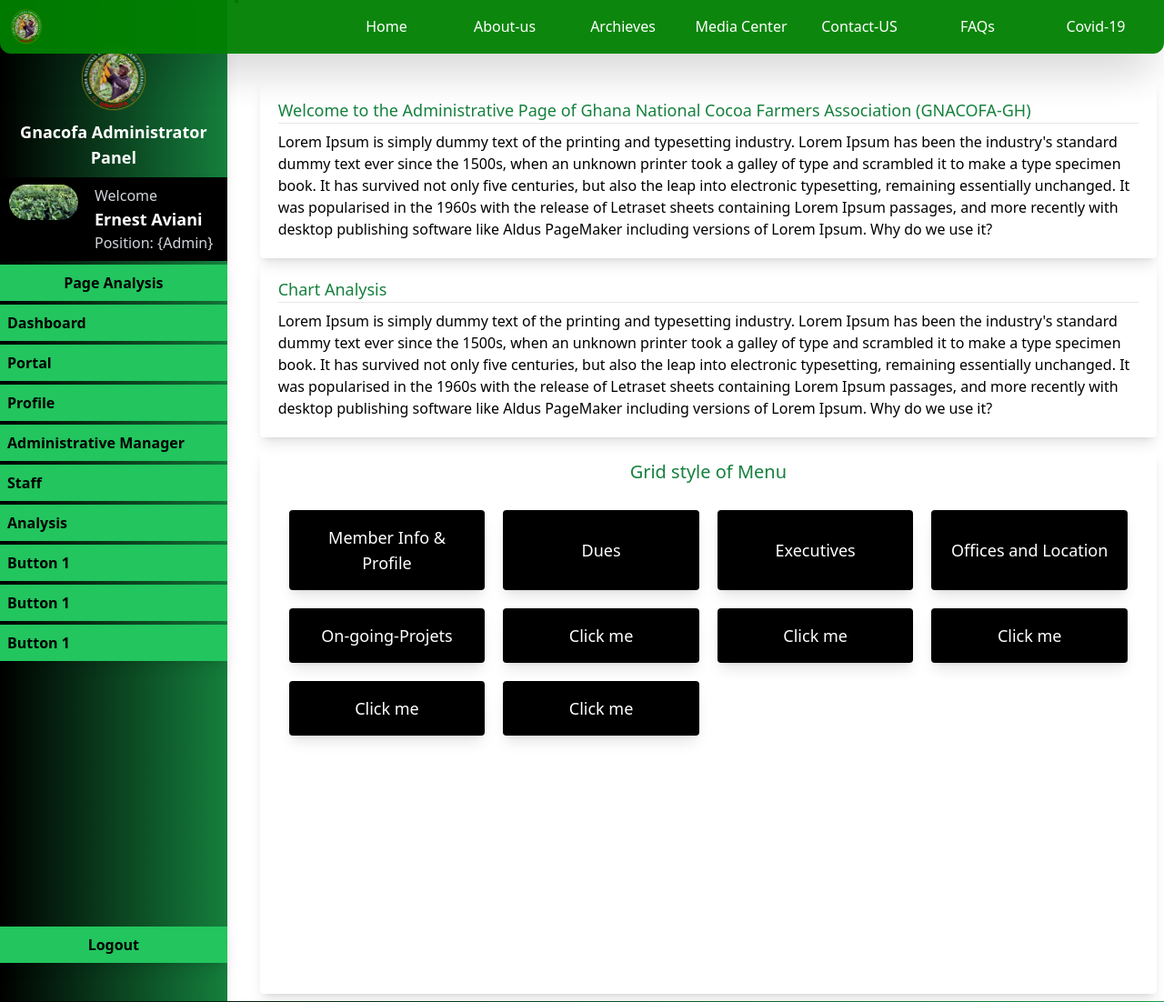
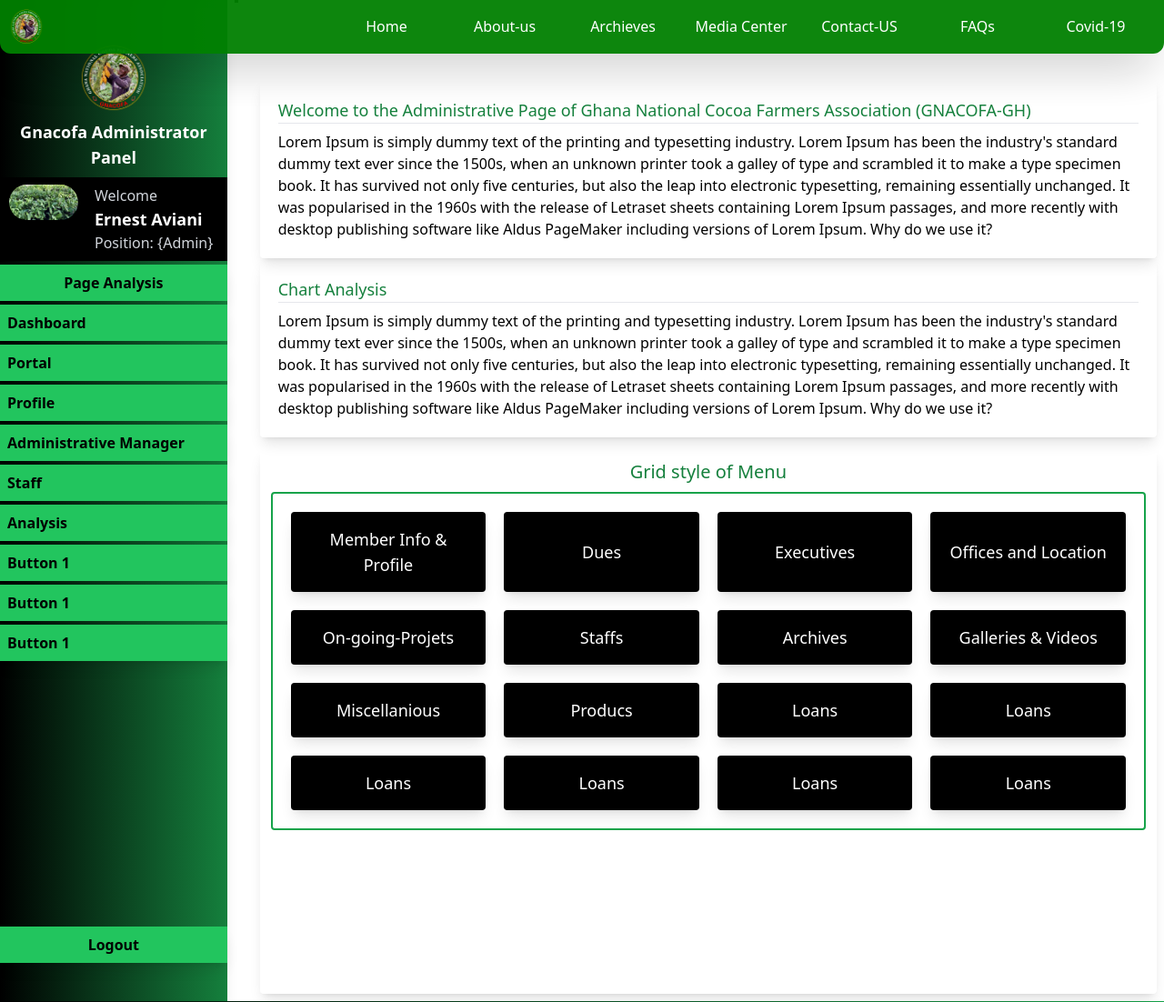
Before and after one commit to iDevpluxInc/gnacofa, a Django app: page /Admin/admin/ in a window 1280 px wide. Shown: the part 490-1592 px from the top of the page at 91% size. Run offline with Django 4.2, Linux system fonts and the light colour scheme; style sheets or scripts are compiled from the project's sources; some libraries are stand-ins or nearby versions.

Commit message:
alot changes

```diff
--- a/gnacofaweb/Admin/templates/main/admin-main.html
+++ b/gnacofaweb/Admin/templates/main/admin-main.html
@@ -82,18 +82,24 @@
                 </div>
                 <div class="p-3 mt-3 rounded shadow-lg" style="height: 600px;">
                     <p class="mb-2 flex justify-center text-green-700 text-xl">Grid style of Menu</p>
-                    <div class="p-5">
+                    <div class="p-5 rounded border-2 border-green-600">
                         <div class="grid grid-cols-4 gap-5">
                             <button class="p-4 bg-black hover:bg-red-700 hover:text-white text-white text-lg rounded shadow-lg">Member Info & Profile</button>
                             <button class="p-4 bg-black hover:bg-red-700 hover:text-white text-white text-lg rounded shadow-lg">Dues</button>
                             <button class="p-4 bg-black hover:bg-red-700 hover:text-white text-white text-lg rounded shadow-lg">Executives</button>
                             <button class="p-4 bg-black hover:bg-red-700 hover:text-white text-white text-lg rounded shadow-lg">Offices and Location</button>
                             <button class="p-4 bg-black hover:bg-red-700 hover:text-white text-white text-lg rounded shadow-lg">On-going-Projets</button>
-                            <button class="p-4 bg-black hover:bg-red-700 hover:text-white text-white text-lg rounded shadow-lg">Click me</button>
-                            <button class="p-4 bg-black hover:bg-red-700 hover:text-white text-white text-lg rounded shadow-lg">Click me</button>
-                            <button class="p-4 bg-black hover:bg-red-700 hover:text-white text-white text-lg rounded shadow-lg">Click me</button>
-                            <button class="p-4 bg-black hover:bg-red-700 hover:text-white text-white text-lg rounded shadow-lg">Click me</button>
-                            <button class="p-4 bg-black hover:bg-red-700 hover:text-white text-white text-lg rounded shadow-lg">Click me</button>
+                            <button class="p-4 bg-black hover:bg-red-700 hover:text-white text-white text-lg rounded shadow-lg">Staffs</button>
+                            <button class="p-4 bg-black hover:bg-red-700 hover:text-white text-white text-lg rounded shadow-lg">Archives</button>
+                            <button class="p-4 bg-black hover:bg-red-700 hover:text-white text-white text-lg rounded shadow-lg">Galleries & Videos</button>
+                            <button class="p-4 bg-black hover:bg-red-700 hover:text-white text-white text-lg rounded shadow-lg">Miscellanious</button>
+                            <button class="p-4 bg-black hover:bg-red-700 hover:text-white text-white text-lg rounded shadow-lg">Producs</button>
+                            <button class="p-4 bg-black hover:bg-red-700 hover:text-white text-white text-lg rounded shadow-lg">Loans</button>
+                            <button class="p-4 bg-black hover:bg-red-700 hover:text-white text-white text-lg rounded shadow-lg">Loans</button>
+                            <button class="p-4 bg-black hover:bg-red-700 hover:text-white text-white text-lg rounded shadow-lg">Loans</button>
+                            <button class="p-4 bg-black hover:bg-red-700 hover:text-white text-white text-lg rounded shadow-lg">Loans</button>
+                            <button class="p-4 bg-black hover:bg-red-700 hover:text-white text-white text-lg rounded shadow-lg">Loans</button>
+                            <button class="p-4 bg-black hover:bg-red-700 hover:text-white text-white text-lg rounded shadow-lg">Loans</button>
                         </div>
                     </div>
                 </div>
--- a/gnacofaweb/gnacofaapp/static/css/stylll.css
+++ b/gnacofaweb/gnacofaapp/static/css/stylll.css
@@ -132,7 +132,12 @@ body{
     padding: 20px;
 }
 
-
+::-webkit-input-placeholder{
+    font-style:italic;
+}
+.form-input{
+    padding:5px;
+}
 .btn-sub{
     align-items: center;
 }
--- a/gnacofaweb/gnacofaapp/static/js/index.js
+++ b/gnacofaweb/gnacofaapp/static/js/index.js
@@ -1,16 +1,4 @@
 //events and news functions
-
-
-
-
-function deleteNote(noteId) {
-  fetch("/delete-note", {
-    method: "POST",
-    body: JSON.stringify({ noteId: noteId }),
-  }).then((_res) => {
-    window.location.href = "/";
-  });
-}
 
 //document.addEventListener('contextmenu',event => event.preventDefault());
 
--- a/gnacofaweb/gnacofaapp/templates/base.html
+++ b/gnacofaweb/gnacofaapp/templates/base.html
@@ -1,6 +1,5 @@
 {% load static %}
-{% load tailwind_tags %}
-{% load crispy_forms_tags%}
+
 <!DOCTYPE html>
 <html>
   <head>
@@ -22,7 +21,7 @@
     <!--<link rel="stylesheet" href="https://maxcdn.bootstrapcdn.com/bootstrap/3.3.7/css/bootstrap.min.css">-->
 
     <title>{% block title %}Home{% endblock %}</title>
-    {% tailwind_css %}
+
   </head>
   <body>
     <section class="bg-black  text-white   p-2">
@@ -261,15 +260,11 @@
         </div>
     </section>
 
-
-    <script type="text/javascript" charset="utf8" src="https://cdn.datatables.net/1.10.25/js/dataTables.bootstrap5.js"></script>
-    <script type="text/javascript" charset="utf8" src="https://cdn.datatables.net/1.10.25/js/jquery.dataTables.js"></script>
     <script src="https://cdnjs.cloudflare.com/ajax/libs/popper.js/1.12.9/umd/popper.min.js" integrity="sha384-ApNbgh9B+Y1QKtv3Rn7W3mgPxhU9K/ScQsAP7hUibX39j7fakFPskvXusvfa0b4Q"crossorigin="anonymous"></script>
     <script src="https://code.jquery.com/jquery-3.6.0.min.js"></script>
     <script src="{% static 'jq.jquery.js'%}"></script>
 
     <script src="https://cdn.jsdelivr.net/gh/alpinejs/alpine@v2.x.x/dist/alpine.min.js" defer></script>
-    <script src="https://cdn.jsdelivr.net/npm/bootstrap@5.1.3/dist/js/bootstrap.bundle.min.js" integrity="sha384-ka7Sk0Gln4gmtz2MlQnikT1wXgYsOg+OMhuP+IlRH9sENBO0LRn5q+8nbTov4+1p" crossorigin="anonymous"></script>
     <script type="text/javascript" src="{% static 'js/index.js'%}"></script>
   </body>
 </html>
--- a/gnacofaweb/gnacofaweb/settings.py
+++ b/gnacofaweb/gnacofaweb/settings.py
@@ -38,7 +38,7 @@ ALLOWED_HOSTS = [
 # Application definition
 
 INSTALLED_APPS = [
-    'jazzmin',
+    #'jazzmin',
     # 'adminlte3',
     # 'adminlte3_theme',
     'tailwind',
@@ -176,4 +176,5 @@ JAZZMIN_UI_TWEAKS = {
 JAZZMIN_UI_TWEAKS = {
     "custom_css": "common/css/main.css",
     "custom_js": "common/js/main.js"
+
 }
--- a/gnacofaweb/package.json
+++ b/gnacofaweb/package.json
@@ -1,5 +1,5 @@
 {
   "devDependencies": {
-    "@tailwindcss/forms": "^0.5.0"
+
   }
 }
```
Also changed, not shown: gnacofaweb/members/templates/members/mregister.html (+9 -2 lines), requirements.txt (deleted, +0 -62 lines), gnacofaweb/db.sqlite3.
